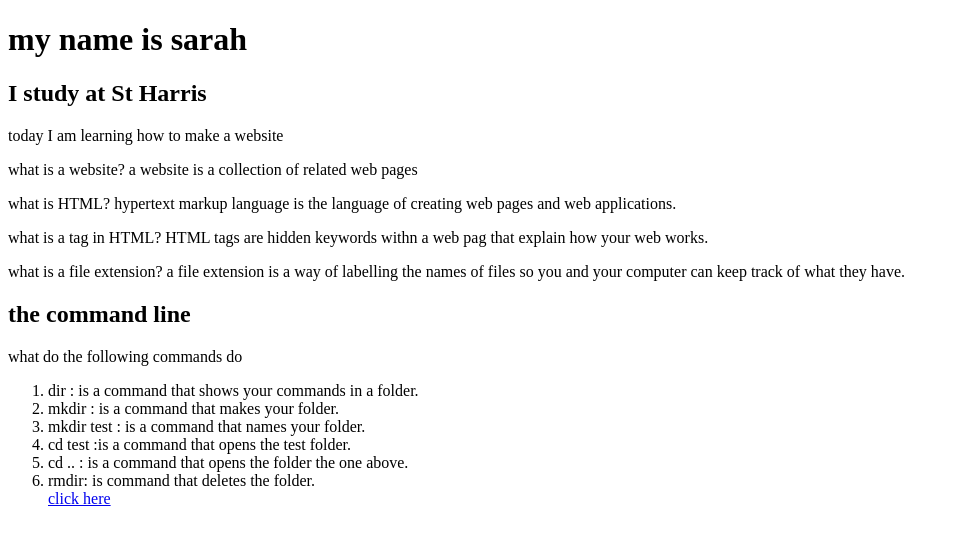
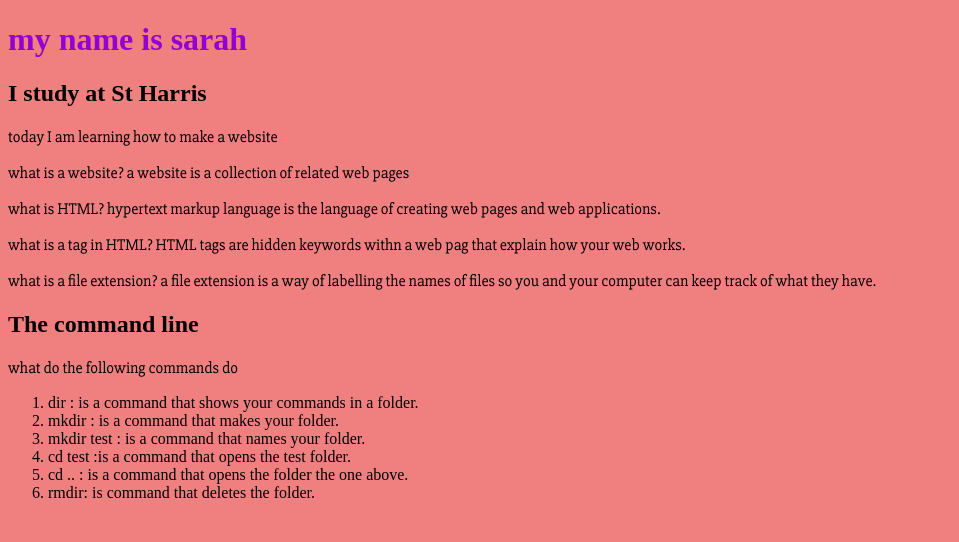
Before and after one commit to sarahdz/sarahdz.github.io, a plain HTML site: page index.html in a window 1280 px wide. Shown: the whole page, without its empty margins (0-959 px from the left). Drawn offline with Linux system fonts and the light colour scheme.

Commit message:
Add styling and crop photo

```diff
--- a/index.html
+++ b/index.html
@@ -2,6 +2,8 @@
 <html>
 <head>
 	<title>my web page</title>
+	<link href="https://fonts.googleapis.com/css?family=Slabo+27px" rel="stylesheet">
+	<link rel="stylesheet" type="text/css" href="style.css">
 </head>
 <body>
 <h1>my name is sarah</h1>
@@ -17,7 +19,7 @@
 	how your web works.</p>
 <p> what is a file extension?
 	a file extension is a way of labelling the names of files so you and your computer can keep track of what they have.</p>
-<h2>the command line </h2>
+<h2>The command line </h2>
 <p> what do the following commands do </p>
 <ol>
 	<li>dir : is a command that shows your commands in a folder. </li>
@@ -26,7 +28,7 @@
 	<li>cd test :is a command that opens the test folder. </li>
 	<li> cd .. : is a command that opens the folder the one above. </li>
 	<li> rmdir: is command that deletes the folder.</li>
-	<a href="aboutme.html"> click here </a>
+
 
 
 
--- /dev/null
+++ b/style.css
@@ -0,0 +1,9 @@
+h1{
+color: DarkViolet;
+}
+
+
+body {
+	background-color:LightCoral;
+}
+p { font-family: 'Slabo 27px', serif; }
```
Also changed, not shown: aboutme.html (added, +19 -0 lines), algerie.jpg.
